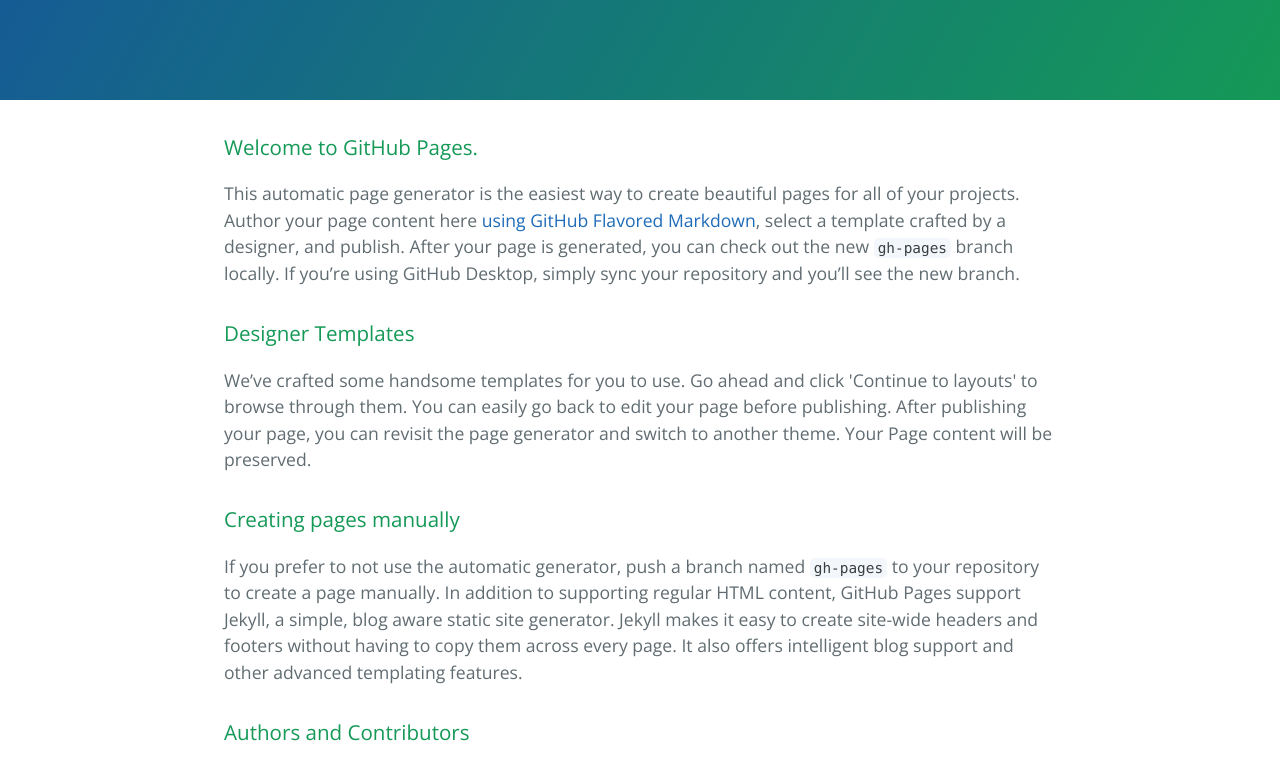
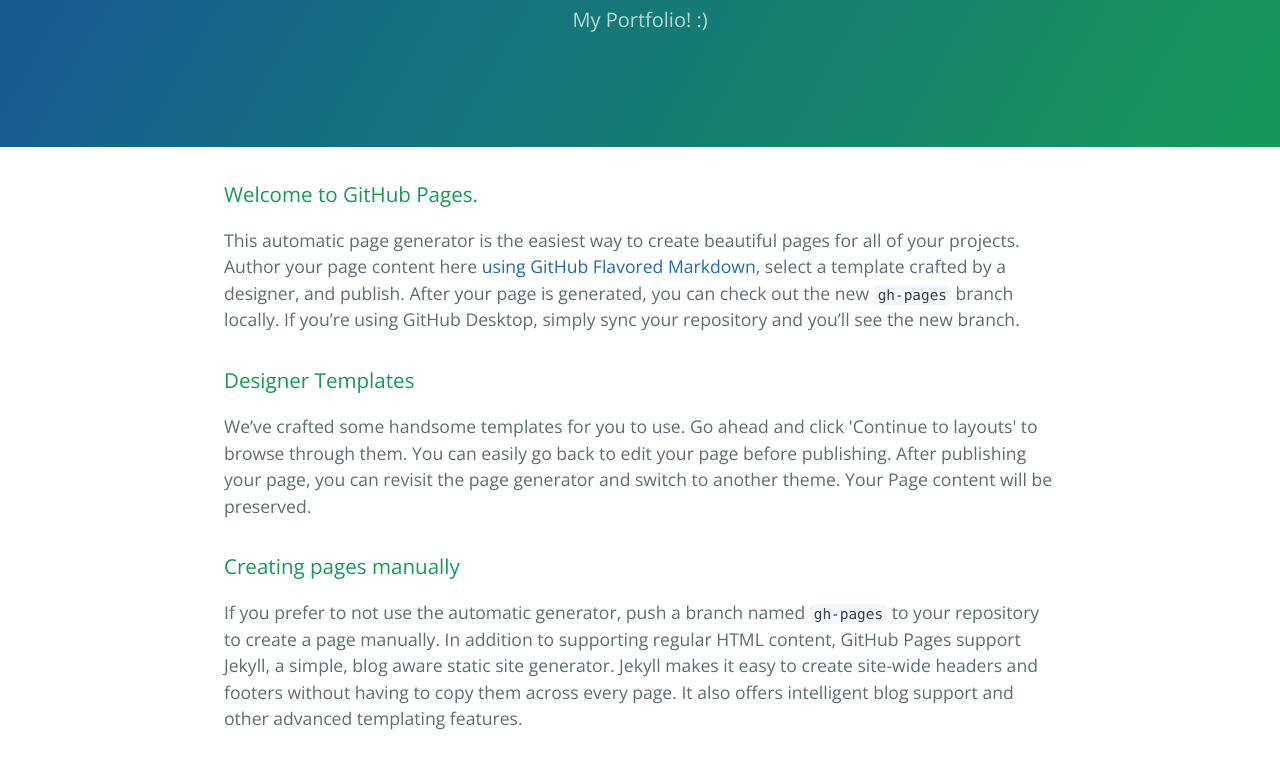
Before and after one commit to betabitplus/betabitplus.github.io, a plain HTML site: page index.html in a window 1280 px wide. Shown: the part 170-931 px from the top of the page. Drawn offline with nearby package versions, Linux system fonts and the light colour scheme.

Commit message:
Revert "Revert "demo""
This reverts commit c2394ce988c6cfdcc21219808683ad602b2bb855.

```diff
--- a/index.html
+++ b/index.html
@@ -12,7 +12,7 @@
   <body>
     <section class="page-header">
       <h1 class="project-name">Betabitplus.GitHub.io</h1>
-      <h2 class="project-tagline"></h2>
+      <h2 class="project-tagline">My Portfolio! :)</h2>
     </section>
 
     <section class="main-content">
```
